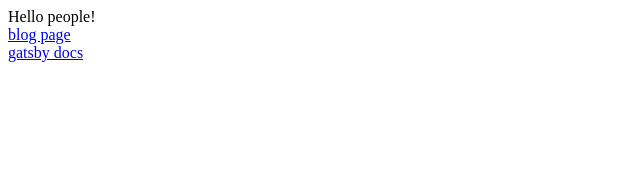
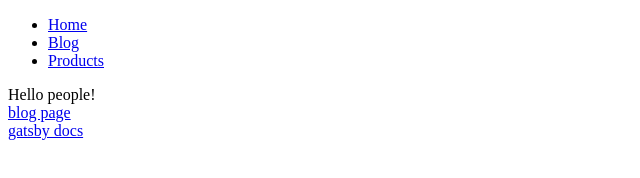
Before and after one commit to tatsurodev/gatsby-tutorial-and-projects-course-old, a Gatsby site in the folder tutorial/: page / in a window 1280 px wide. Shown: the whole page, without its empty margins (0-640 px from the left). Built offline with nearby package versions, Linux system fonts and the light colour scheme; Gatsby itself is replaced by a stand-in of ours.

Commit message:
Navbar作成 12

```diff
--- /dev/null
+++ b/tutorial/src/components/Navbar.js
@@ -0,0 +1,22 @@
+import React from "react"
+import { Link } from "gatsby"
+
+const Navbar = () => {
+  return (
+    <nav>
+      <ul>
+        <li>
+          <Link to="/">Home</Link>
+        </li>
+        <li>
+          <Link to="/blog/">Blog</Link>
+        </li>
+        <li>
+          <Link to="/products">Products</Link>
+        </li>
+      </ul>
+    </nav>
+  )
+}
+
+export default Navbar
--- a/tutorial/src/pages/index.js
+++ b/tutorial/src/pages/index.js
@@ -1,9 +1,11 @@
 import React from "react"
 import { Link } from "gatsby"
+import Navbar from "../components/Navbar"
 
 export default function Home() {
   return (
     <div>
+      <Navbar />
       Hello people!
       <div>
         <Link to="/blog/">blog page</Link>
```
